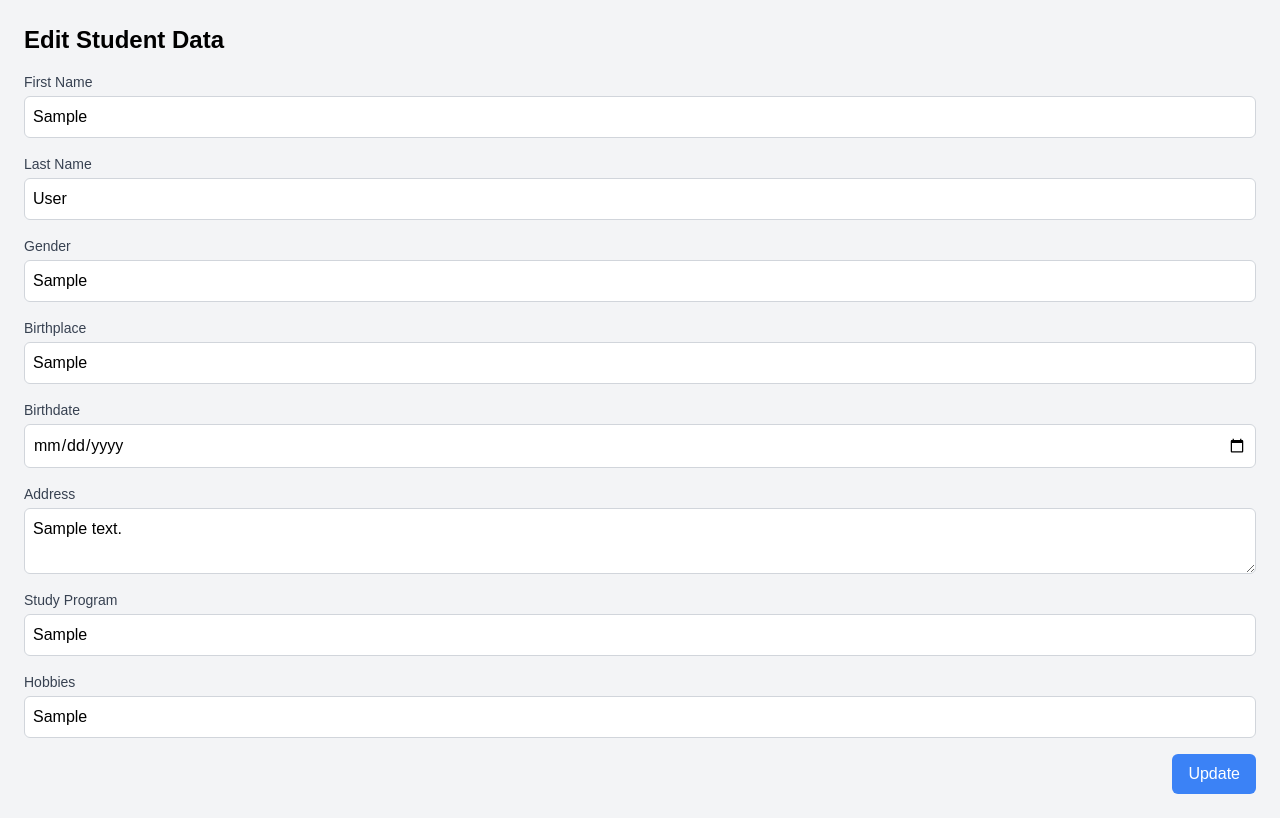
After one commit to damar-glh/programming-website, a PHP site: the page made by Week_10/challenge/Update/EditForm.php in a window 1280 px wide. The commit adds this page. Run offline with PHP 8.4, Linux system fonts and the light colour scheme; tables that the repository leaves empty or names only in its code hold one stand-in row (values such as "Sample post").

Commit message:
feat: update data for data register mahasiswa

```diff
--- a/Week_10/challenge/Create/Form.php
+++ b/Week_10/challenge/Create/Form.php
@@ -32,7 +32,7 @@
     <div class="w-1/2 bg-white flex flex-col items-center justify-center p-10">
         <h2 class="text-4xl font-bold text-gray-800 mb-4">Register</h2>
         <p class="text-gray-600 mb-6">Please complete to finish your Registration.</p>
-        <form id="registrationForm" action="Formsql.php" method="post" class="w-full max-w-md">
+        <form id="registrationForm" action="FormSql.php" method="post" class="w-full max-w-md">
             <div id="section1">
                 <div class="flex justify-between gap-2">
                     <div class="mb-6">
--- /dev/null
+++ b/Week_10/challenge/Update/EditForm.php
@@ -0,0 +1,97 @@
+<?php
+include "../Connections.php";
+include "EditFormSql.php";
+
+if (isset($_GET['nim'])) {
+    $nim = $_GET['nim'];
+    $row = getStudentByNIM($nim);
+
+    if (!$row) {
+        echo "No student found with NIM: $nim";
+        exit;
+    }
+} else {
+    echo "NIM not provided!";
+    exit;
+}
+
+if ($_SERVER['REQUEST_METHOD'] === 'POST') {
+    $first_name = $_POST['first_name'];
+    $last_name = $_POST['last_name'];
+    $gender = $_POST['gender'];
+    $birthplace = $_POST['birthplace'];
+    $birthdate = $_POST['birthdate'];
+    $address = $_POST['address'];
+    $study_program = $_POST['study_program'];
+    $hobbies = $_POST['hobbies'];
+
+    if (updateStudent($nim, $first_name, $last_name, $gender, $birthplace, $birthdate, $address, $study_program, $hobbies)) {
+        echo "<script>
+        alert('Data berhasil diupdate')
+        window.location.replace('../Proses.php');
+    </script>";
+    } else {
+        echo "Error updating record: " . mysqli_error($mysqli);
+    }
+}
+?>
+
+<!DOCTYPE html>
+<html lang="en">
+
+<head>
+    <meta charset="UTF-8">
+    <meta name="viewport" content="width=device-width, initial-scale=1.0">
+    <title>Edit Student Data</title>
+    <link href="https://cdn.jsdelivr.net/npm/tailwindcss@2.2.19/dist/tailwind.min.css" rel="stylesheet">
+    <style>
+        * {
+            font-family: "Poppins", sans-serif;
+        }
+    </style>
+</head>
+
+<body class="bg-gray-100">
+    <div class="container mx-auto p-6">
+        <h1 class="text-2xl font-bold mb-4">Edit Student Data</h1>
+        <form method="POST" action="">
+            <div class="mb-4">
+                <label for="first_name" class="block text-sm font-medium text-gray-700">First Name</label>
+                <input type="text" name="first_name" id="first_name" value="<?= htmlspecialchars($row['first_name']) ?>" class="mt-1 p-2 block w-full border border-gray-300 rounded-md">
+            </div>
+            <div class="mb-4">
+                <label for="last_name" class="block text-sm font-medium text-gray-700">Last Name</label>
+                <input type="text" name="last_name" id="last_name" value="<?= htmlspecialchars($row['last_name']) ?>" class="mt-1 p-2 block w-full border border-gray-300 rounded-md">
+            </div>
+            <div class="mb-4">
+                <label for="gender" class="block text-sm font-medium text-gray-700">Gender</label>
+                <input type="text" name="gender" id="gender" value="<?= htmlspecialchars($row['gender']) ?>" class="mt-1 p-2 block w-full border border-gray-300 rounded-md">
+            </div>
+            <div class="mb-4">
+                <label for="birthplace" class="block text-sm font-medium text-gray-700">Birthplace</label>
+                <input type="text" name="birthplace" id="birthplace" value="<?= htmlspecialchars($row['birthplace']) ?>" class="mt-1 p-2 block w-full border border-gray-300 rounded-md">
+            </div>
+            <div class="mb-4">
+                <label for="birthdate" class="block text-sm font-medium text-gray-700">Birthdate</label>
+                <input type="date" name="birthdate" id="birthdate" value="<?= htmlspecialchars($row['birthdate']) ?>" class="mt-1 p-2 block w-full border border-gray-300 rounded-md">
+            </div>
+            <div class="mb-4">
+                <label for="address" class="block text-sm font-medium text-gray-700">Address</label>
+                <textarea name="address" id="address" class="mt-1 p-2 block w-full border border-gray-300 rounded-md"><?= htmlspecialchars($row['address']) ?></textarea>
+            </div>
+            <div class="mb-4">
+                <label for="study_program" class="block text-sm font-medium text-gray-700">Study Program</label>
+                <input type="text" name="study_program" id="study_program" value="<?= htmlspecialchars($row['study_program']) ?>" class="mt-1 p-2 block w-full border border-gray-300 rounded-md">
+            </div>
+            <div class="mb-4">
+                <label for="hobbies" class="block text-sm font-medium text-gray-700">Hobbies</label>
+                <input type="text" name="hobbies" id="hobbies" value="<?= htmlspecialchars($row['hobbies']) ?>" class="mt-1 p-2 block w-full border border-gray-300 rounded-md">
+            </div>
+            <div class="flex justify-end">
+                <button type="submit" class="bg-blue-500 text-white px-4 py-2 rounded-md">Update</button>
+            </div>
+        </form>
+    </div>
+</body>
+
+</html>
--- /dev/null
+++ b/Week_10/challenge/Update/EditFormSql.php
@@ -0,0 +1,26 @@
+<?php
+include "../Connections.php";
+
+function getStudentByNIM($nim) {
+    global $mysqli;
+    $query = "SELECT * FROM students WHERE nim='$nim'";
+    $result = mysqli_query($mysqli, $query) or die(mysqli_error($mysqli));
+    return mysqli_fetch_assoc($result);
+}
+
+function updateStudent($nim, $first_name, $last_name, $gender, $birthplace, $birthdate, $address, $study_program, $hobbies) {
+    global $mysqli;
+    $query = "UPDATE students SET
+        first_name='$first_name',
+        last_name='$last_name',
+        gender='$gender',
+        birthplace='$birthplace',
+        birthdate='$birthdate',
+        address='$address',
+        study_program='$study_program',
+        hobbies='$hobbies'
+        WHERE nim='$nim'";
+
+    return mysqli_query($mysqli, $query);
+}
+?>
```
Also changed, not shown: Week_10/challenge/Proses.php (+13 -1 lines).
